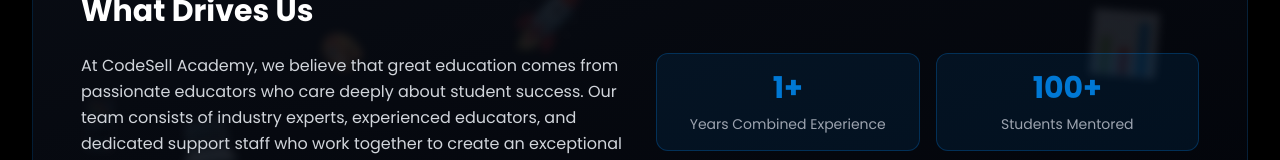
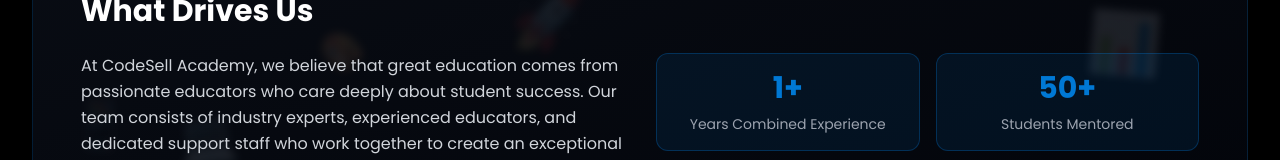
Before and after one commit to dashpranta145-design/codesell-academy, a React (Vite) app: page /team in a window 1280 px wide. Shown: the part 368-528 px from the top of the page. Built offline with nearby package versions, Linux system fonts and the light colour scheme; a web font is replaced by a local one.

Commit message:
Teampage updated

```diff
--- a/src/components/TeamPage.tsx
+++ b/src/components/TeamPage.tsx
@@ -225,7 +225,7 @@
                     </div>
                     <div className="bg-primary/10 border border-primary/30 rounded-xl p-4 text-center">
                       <div className="text-3xl font-bold text-primary mb-2">
-                        100+
+                        50+
                       </div>
                       <div className="text-sm text-gray-400">
                         Students Mentored
```
